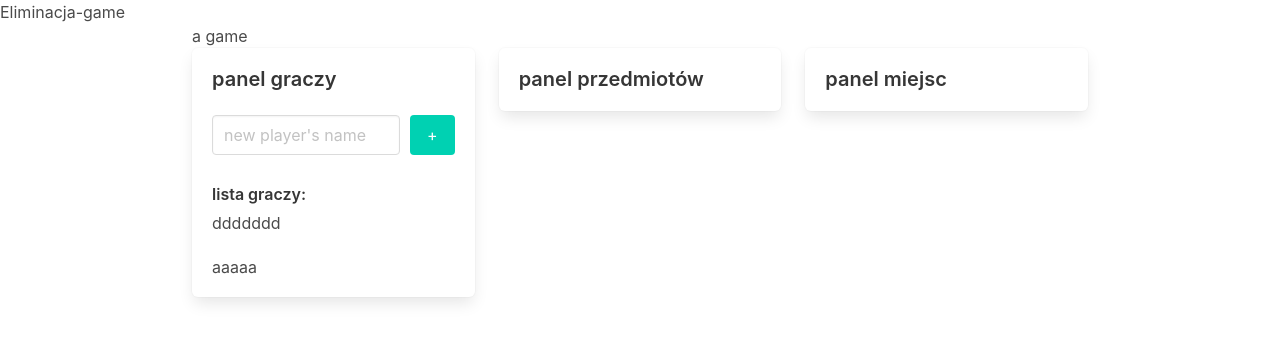
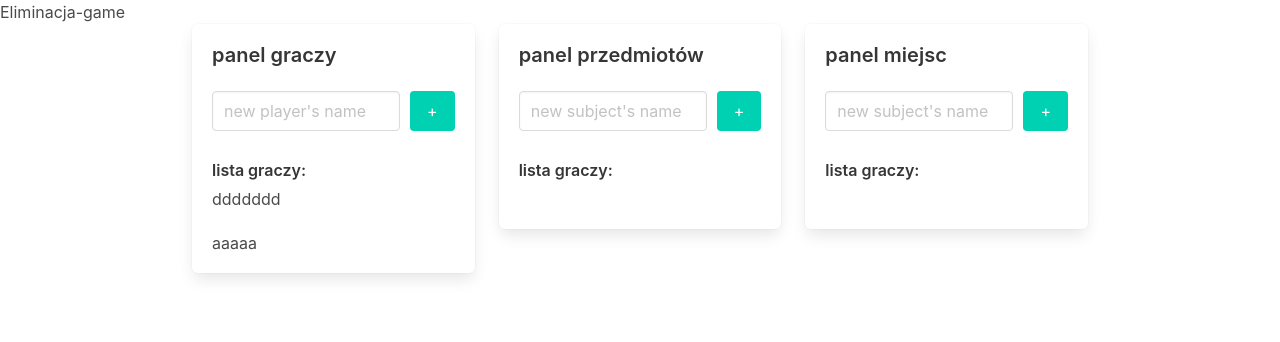
Before and after one commit to JohnyMielony07/eliminacja-game, a React (Create React App) app: page / in a window 1280 px wide. Shown: the top 342 px of the page. Built offline with nearby package versions, Linux system fonts and the light colour scheme.

Commit message:
add context to panels

```diff
--- a/src/containers/Game/Game.jsx
+++ b/src/containers/Game/Game.jsx
@@ -10,23 +10,37 @@ const Game = () => {
     const [subjectsList, setSubjectsList] = React.useState([]);
     const [spotesList, setSpotesList] = React.useState([]);
 
-    const vv = { playersList: playersList, setPlayersList: setPlayersList }
+    const addPlayer = newPlayer => {
+        setPlayersList([...playersList, newPlayer])
+    }
+    const addSubject = newSubject => {
+        setSubjectsList([...subjectsList, newSubject])
+    }
+    const addSpote = newSpote => {
+        setSpotesList([...spotesList, newSpote])
+    }
+
+    const playersContext = { playersList, addPlayer }
+    const subjectsContext = { subjectsList, addSubject }
+    const spotesContext = { spotesList, addSpote }
 
     return (
         <main style={{ width: '70%', margin: 'auto' }}>
-            a game
-
             <div className='columns'>
                 <div className='column'>
-                    <myContext.Provider value={vv}>
+                    <myContext.Provider value={playersContext}>
                         <PlayersPanel />
                     </myContext.Provider>
                 </div>
                 <div className='column'>
-                    <SubjectsPanel />
+                    <myContext.Provider value={subjectsContext}>
+                        <SubjectsPanel />
+                    </myContext.Provider>
                 </div>
                 <div className='column'>
-                    <SpotesPanel />
+                    <myContext.Provider value={spotesContext}>
+                        <SpotesPanel />
+                    </myContext.Provider>
                 </div>
             </div>
         </main>
--- a/src/containers/Game/PlayersPanel.jsx
+++ b/src/containers/Game/PlayersPanel.jsx
@@ -1,34 +1,27 @@
 import React from 'react';
 import Button from '../pieces/Button/Button';
-import generatePosition from './services/generateEnemies';
+import generateEnemies from './services/generateEnemies';
 import myContext from '../../myContext';
 
 const PlayersPanel = () => {
 
-    const [playersList, setPlayersList] = React.useState(['Cthulhu', 'Dagon']);
-
     const [newPlayerName, setNewPlayerName] = React.useState('');
-
-    const addPlayer = () => {
-        setPlayersList([...playersList, newPlayerName]);
-        setNewPlayerName('');
-        generatePosition(playersList);
-    }
 
     return (
         <myContext.Consumer>
-            {({ playersList, setPlayersList }) => (
+            {({ playersList, addPlayer }) => (
                 <div className='box'>
                     <p className="title is-5">panel graczy</p>
                     <div className="input-panel">
                         <input className="input" placeholder="new player's name" value={newPlayerName} onChange={e => setNewPlayerName(e.target.value)} />
-                        <Button className="is-primary input-panel__button" value="+" onClick={addPlayer} />
+                        <Button className="is-primary input-panel__button" value="+" onClick={() => addPlayer(newPlayerName)} />
                     </div>
                     <div className="title is-6" style={{ margin: '30px 0' }}>lista graczy:</div>
                     {playersList.map(player => (
-                    <div className="subtitle is-6">{player}</div>
-                ))}
-                </div>)
+                        <div className="subtitle is-6">{player}</div>
+                    ))}
+                </div>
+            )
             }
         </myContext.Consumer>
     )
--- a/src/containers/Game/SpotesPanel.jsx
+++ b/src/containers/Game/SpotesPanel.jsx
@@ -1,10 +1,26 @@
 import React from 'react';
+import Button from '../pieces/Button/Button';
+import myContext from '../../myContext';
 
 const SpotesPanel = () => {
+    const [newSpoteName, setNewSpoteName] = React.useState('');
+
     return (
-        <div className='box'>
-<p className="title is-5">panel miejsc</p>
-        </div>
+        <myContext.Consumer>
+            {({ spotesList, addSpote }) => (
+                <div className='box'>
+                    <p className="title is-5">panel miejsc</p>
+                    <div className="input-panel">
+                        <input className="input" placeholder="new subject's name" value={newSpoteName} onChange={e => setNewSpoteName(e.target.value)} />
+                        <Button className="is-primary input-panel__button" value="+" onClick={() => addSpote(newSpoteName)} />
+                    </div>
+                    <div className="title is-6" style={{ margin: '30px 0' }}>lista graczy:</div>
+                    {spotesList.map(spote => (
+                        <div className="subtitle is-6">{spote}</div>
+                    ))}
+                </div>
+            )}
+        </myContext.Consumer>
     )
 }
 
--- a/src/containers/Game/SubjectsPanel.jsx
+++ b/src/containers/Game/SubjectsPanel.jsx
@@ -1,10 +1,27 @@
 import React from 'react';
+import Button from '../pieces/Button/Button';
+import myContext from '../../myContext';
 
 const SubjectsPanel = () => {
+
+    const [newSubjectName, setNewSubjectName] = React.useState('');
+
     return (
-        <div className='box'>
-<p className="title is-5">panel przedmiotów</p>
-        </div>
+        <myContext.Consumer>
+            {({ subjectsList, addSubject }) => (
+                <div className='box'>
+                    <p className="title is-5">panel przedmiotów</p>
+                    <div className="input-panel">
+                        <input className="input" placeholder="new subject's name" value={newSubjectName} onChange={e => setNewSubjectName(e.target.value)} />
+                        <Button className="is-primary input-panel__button" value="+" onClick={() => addSubject(newSubjectName)} />
+                    </div>
+                    <div className="title is-6" style={{ margin: '30px 0' }}>lista graczy:</div>
+                    {subjectsList.map(subject => (
+                        <div className="subtitle is-6">{subject}</div>
+                    ))}
+                </div>
+            )}
+        </myContext.Consumer>
     )
 }
 
--- a/src/myContext.js
+++ b/src/myContext.js
@@ -1,5 +1,10 @@
 import React from 'react';
 
-const myContext = React.createContext(null);
+const myContext = React.createContext(
+    {
+        playersList: [],
+        addPlayer: () => {}
+    }
+);
 
 export default myContext;
```
